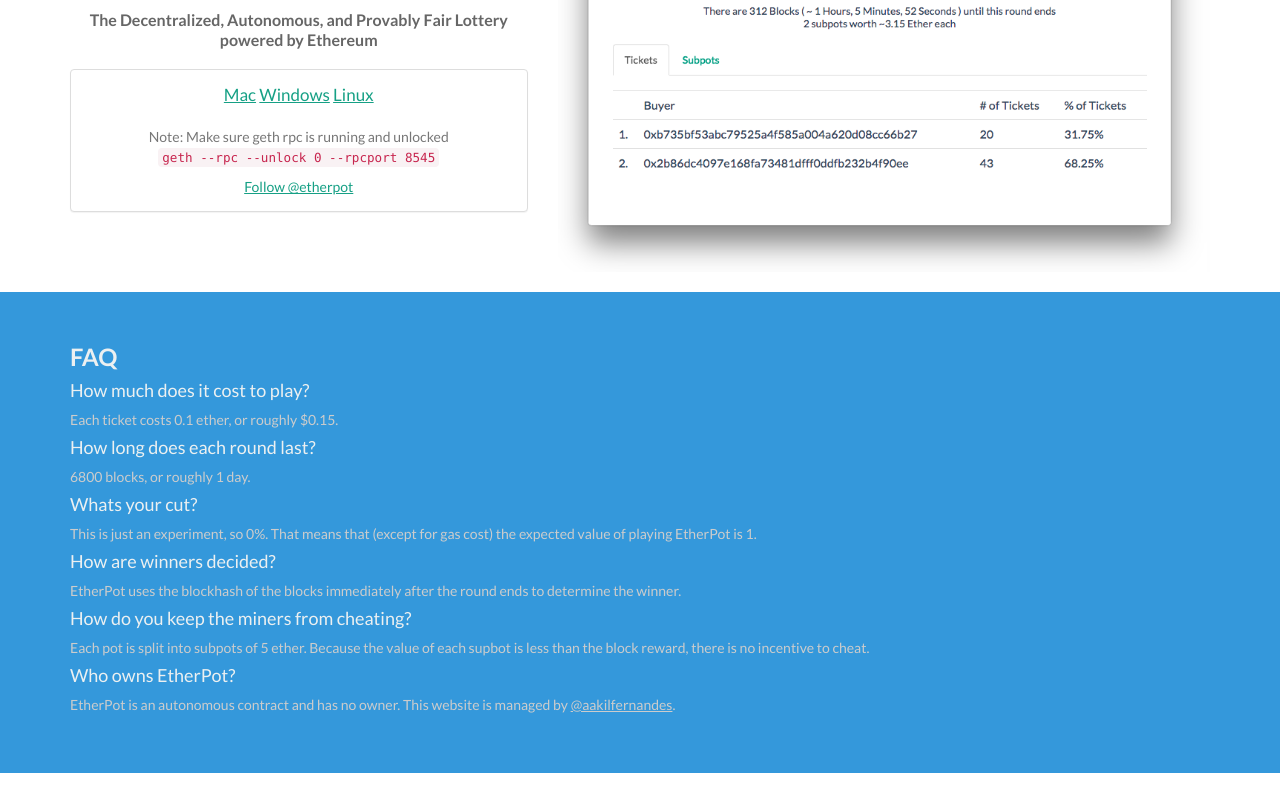
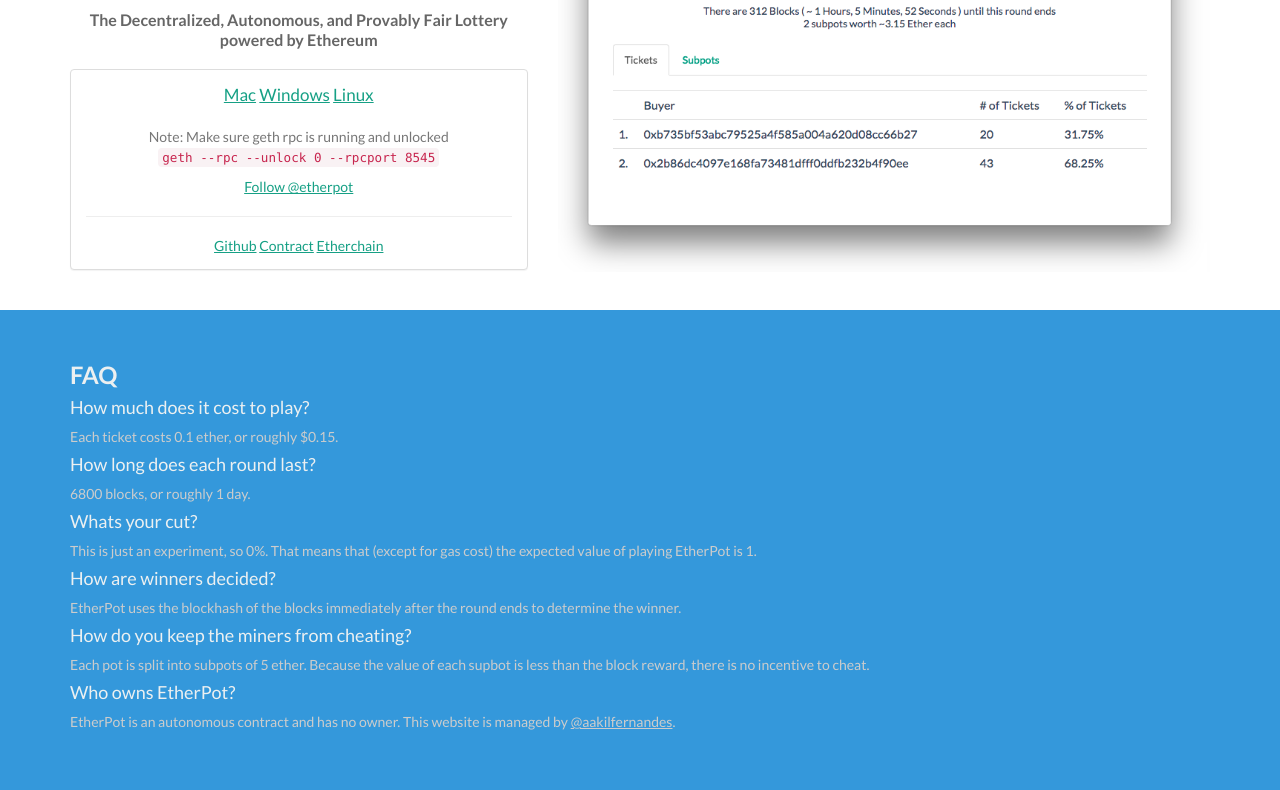
Before and after one commit to etherpot/etherpot.github.io, a website: page index.html in a window 1280 px wide. Shown: the part 145-935 px from the top of the page. Drawn offline with Linux system fonts and the light colour scheme; no server answers.

Commit message:
add links

```diff
--- a/index.html
+++ b/index.html
@@ -89,6 +89,10 @@
                 <br><code>geth --rpc --unlock 0 --rpcport 8545</code>
               </p>
               <a href="https://twitter.com/etherpot" class="twitter-follow-button" data-show-count="false" data-size="large">Follow @etherpot</a>
+              <hr>
+              <a href="https://github.com/etherpot">Github</a>
+              <a href="https://github.com/etherpot/contract/blob/master/app/contracts/lotto.sol">Contract</a>
+              <a href="https://etherchain.org/account/0x539f2912831125c9b86451420bc0d37b219587f9">Etherchain</a>
             </div>
           </div>
         </div>
```
